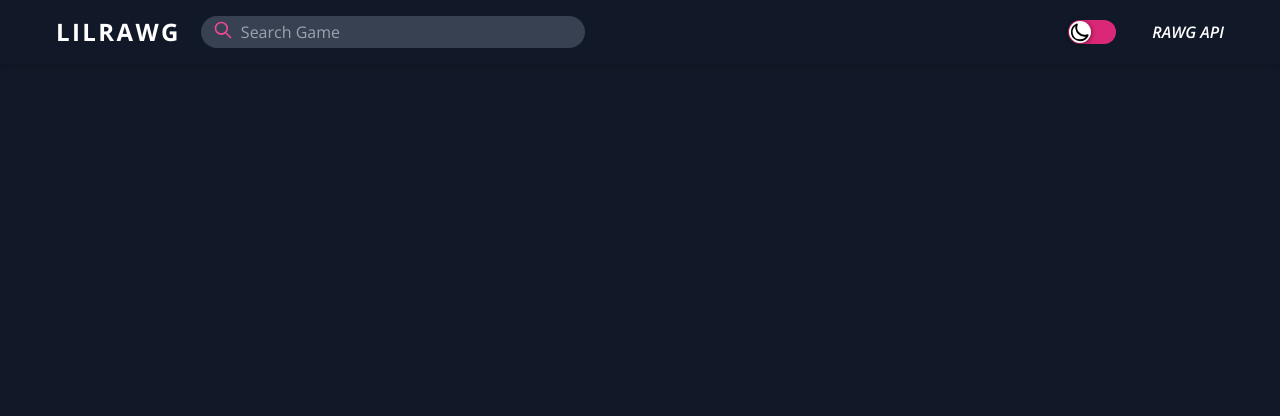
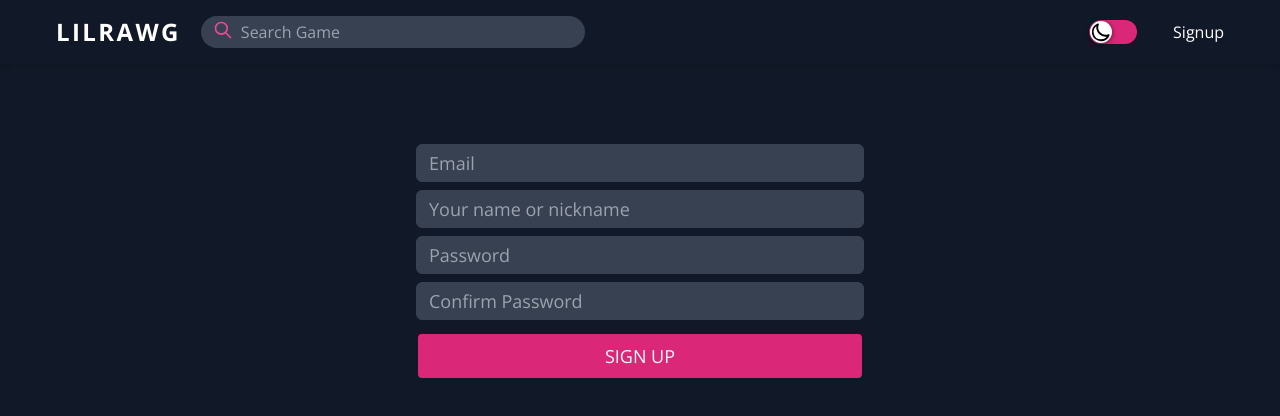
Before and after one commit to khanhhua165/rawg-game, a React (Create React App) app: page /signup in a window 1280 px wide. Shown: the top 416 px of the page. Built offline with nearby package versions, Linux system fonts and the light colour scheme.

Commit message:
Added signup form

```diff
--- a/package.json
+++ b/package.json
@@ -7,6 +7,7 @@
     "@testing-library/react": "^11.2.5",
     "@testing-library/user-event": "^12.7.3",
     "axios": "^0.21.1",
+    "firebase": "^8.3.1",
     "lodash": "^4.17.21",
     "react": "^17.0.1",
     "react-dom": "^17.0.1",
--- a/src/components/Layout.tsx
+++ b/src/components/Layout.tsx
@@ -5,6 +5,7 @@ import Body from "./Body";
 import Game from "./Game";
 import Navbar from "./Navbar";
 import Searchbar from "./Searchbar";
+import Signup from "./Signup";
 
 const Layout: React.FC = () => {
   return (
@@ -22,6 +23,7 @@ const Layout: React.FC = () => {
           path="/games/:slugName"
           render={(props) => <Game {...props} />}
         />
+        <Route exact path="/signup" render={(props) => <Signup {...props} />} />
       </Switch>
     </div>
   );
--- a/src/components/Navbar.tsx
+++ b/src/components/Navbar.tsx
@@ -18,14 +18,7 @@ const Navbar: React.FC = () => {
         <div className="flex items-center justify-center space-x-9">
           <UISwitch />
           <div className="flex">
-            <a
-              href="https://rawg.io/apidocs"
-              className="italic font-semibold"
-              target="_blank"
-              rel="noreferrer"
-            >
-              RAWG API
-            </a>
+            <Link to="/signup">Signup</Link>
           </div>
         </div>
       </div>
--- /dev/null
+++ b/src/components/Signup.tsx
@@ -0,0 +1,87 @@
+import React from "react";
+import { useForm, SubmitHandler } from "react-hook-form";
+import { RouteComponentProps } from "react-router";
+
+interface SignUpInputs {
+  email: string;
+  name: string;
+  password: string;
+  confirmPassword: string;
+}
+
+const Signup: React.FC<RouteComponentProps> = (props) => {
+  const {
+    register,
+    handleSubmit,
+    watch,
+    errors,
+    formState: { isSubmitting },
+  } = useForm<SignUpInputs>();
+  const onSubmit: SubmitHandler<SignUpInputs> = (data, e) => {
+    e?.preventDefault();
+    console.log(data);
+  };
+  return (
+    <form
+      className="flex flex-col w-3/4 max-w-md mx-auto mt-20 sm:text-lg dark:text-white"
+      onSubmit={handleSubmit(onSubmit)}
+    >
+      <input
+        className="input-style"
+        name="email"
+        placeholder="Email"
+        ref={register({
+          required: "You need to input an email",
+          pattern: {
+            value: /^[A-Z0-9._%+-]+@[A-Z0-9.-]+\.[A-Z]{2,}$/i,
+            message: "You need to input a valid email",
+          },
+        })}
+      />
+      {errors.email && <p>{errors.email.message}</p>}
+      <input
+        className="mt-2 input-style"
+        name="name"
+        placeholder="Your name or nickname"
+        ref={register({
+          required: "You need to input a name",
+        })}
+      />
+      {errors.name && <p>{errors.name.message}</p>}
+      <input
+        className="mt-2 input-style"
+        name="password"
+        type="password"
+        placeholder="Password"
+        ref={register({
+          required: "You must enter a password",
+          minLength: {
+            value: 6,
+            message: "Password length must be >= 6",
+          },
+        })}
+      />
+      {errors.password && <p>{errors.password.message}</p>}
+      <input
+        className="mt-2 input-style"
+        name="confirmPassword"
+        type="password"
+        placeholder="Confirm Password"
+        ref={register({
+          required: "You must enter a password",
+          validate: (value) =>
+            value === watch("password") || "The passwords do not match",
+        })}
+      />
+      {errors.confirmPassword && <p>{errors.confirmPassword.message}</p>}
+      <input
+        disabled={isSubmitting}
+        type="submit"
+        value="SIGN UP"
+        className="py-2 mt-3 bg-pink-600 border-2 border-gray-300 rounded-md cursor-pointer text-gray-50 dark:border-gray-900"
+      />
+    </form>
+  );
+};
+
+export default Signup;
--- /dev/null
+++ b/src/firebase/config.tsx
@@ -0,0 +1,29 @@
+import firebase from "firebase/app";
+import "firebase/firestore";
+import "firebase/auth";
+const firebaseConfig = {
+  apiKey: "AIzaSyBaYPp9P8FOO5PdVBsNAqMB-73cz-3fzjM",
+  authDomain: "lil-rawg.firebaseapp.com",
+  projectId: "lil-rawg",
+  storageBucket: "lil-rawg.appspot.com",
+  messagingSenderId: "351320257228",
+  appId: "1:351320257228:web:43b1b276299c09b9344869",
+  measurementId: "G-N1E1Y1BZ59",
+};
+// Initialize Firebase
+firebase.initializeApp(firebaseConfig);
+
+class Firebase {
+  EmailAuthProvider: typeof firebase.auth.EmailAuthProvider;
+  auth: firebase.auth.Auth;
+  firestore: firebase.firestore.Firestore;
+  storage: firebase.storage.Storage;
+  constructor() {
+    this.EmailAuthProvider = firebase.auth.EmailAuthProvider;
+    this.auth = firebase.auth();
+    this.firestore = firebase.firestore();
+    this.storage = firebase.storage();
+  }
+}
+
+export default new Firebase();
--- a/src/index.css
+++ b/src/index.css
@@ -6,7 +6,6 @@
 .dark .active {
   @apply bg-pink-600 text-gray-50;
 }
-
 
 @layer utilities {
   @variants responsive {
@@ -49,3 +48,7 @@
   break-inside: avoid;
   display: inline-flex;
 }
+
+.input-style {
+  @apply py-1 pl-3 border border-pink-600 rounded-md dark:bg-gray-700 dark:border-gray-700;
+}
```
Also changed, not shown: 1 other file (tests, documents, lock files or other folders).
